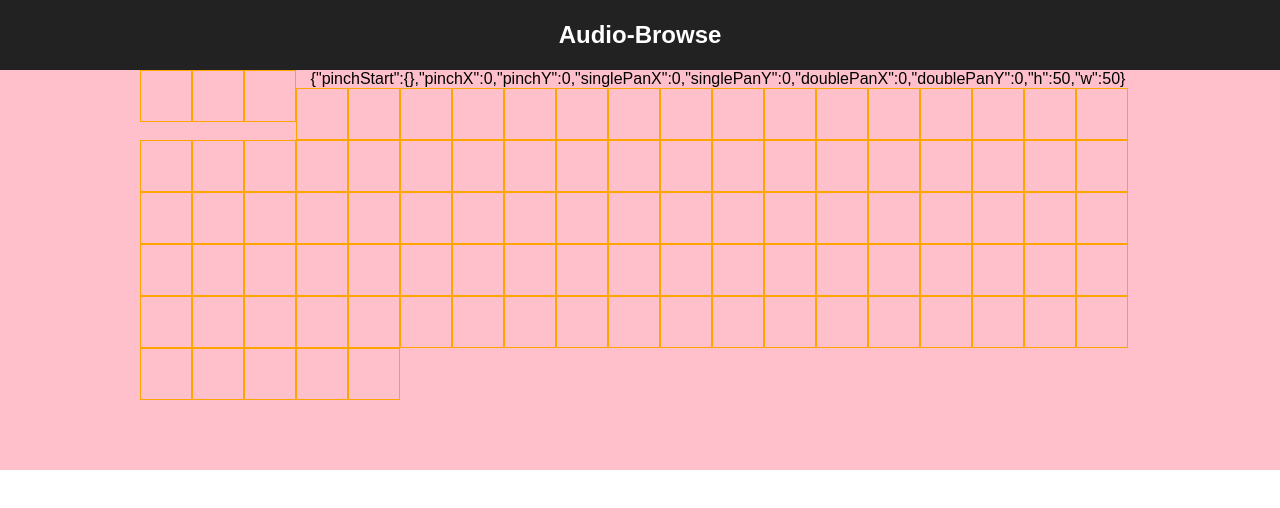
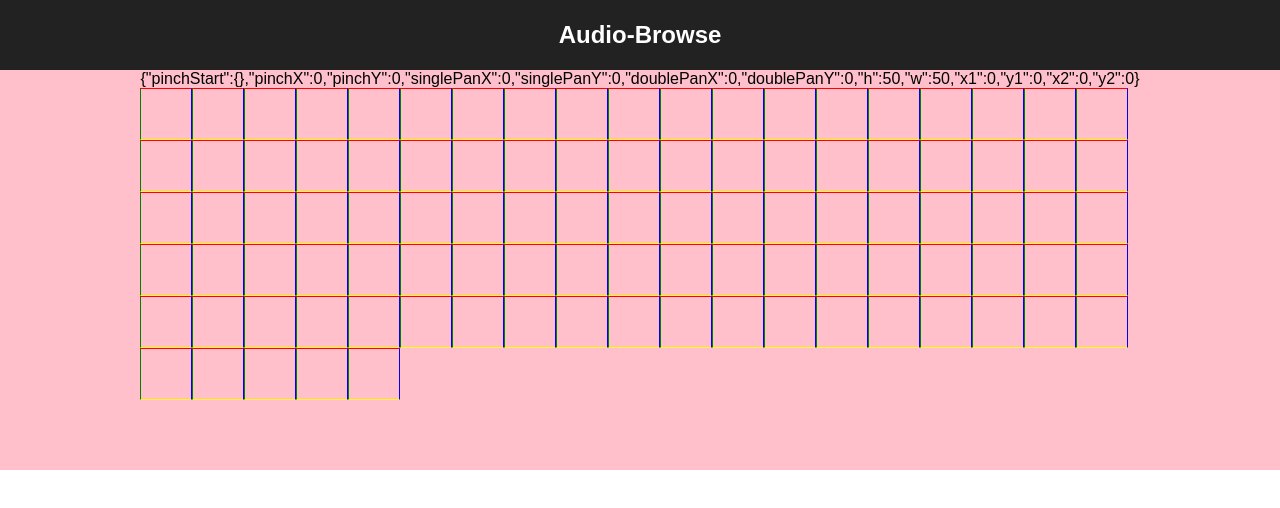
Before and after one commit to dpren/drum-synth-controller, a React (Create React App) app: page / in a window 1280 px wide. Shown: the top 508 px of the page. Built offline with nearby package versions, Linux system fonts and the light colour scheme.

Commit message:
implement single and dual finger drag

```diff
--- a/src/Player.js
+++ b/src/Player.js
@@ -7,7 +7,6 @@ class Player extends Component {
     pinchStart: {},
     pinchX: 0,
     pinchY: 0,
-    // TODO:
     singlePanX: 0,
     singlePanY: 0,
     doublePanX: 0,
@@ -15,25 +14,26 @@ class Player extends Component {
 
     h: 50,
     w: 50,
+    x1: 0,
+    y1: 0,
+    x2: 0,
+    y2: 0,
   };
 
-  handleRef = el => {
-    if (el) {
-      this.hammer = new Hammer.Manager(el, { recognizers: [[Hammer.Pinch]] });
-      // this.hammer.on('hammer.input', this.handlePan);
-      // this.hammer.add([new Hammer.Pinch(), new Hammer.Pan()]);
-      this.hammer.on('pan', this.handlePan);
-      this.hammer.on('pinch', this.handlePinch);
-    } else {
-      // this.hammer.off('hammer.input');
-      // this.hammer.off('pan');
-      this.hammer.off('pinch');
-    }
-
+  getXY1 = () => {
+    const { singlePanX, singlePanY, x1, y1 } = this.state;
+    return {
+      x1: x1 + singlePanX,
+      y1: y1 + singlePanY,
+    };
   };
 
-  handlePan = (evt) => {
-
+  getXY2 = () => {
+    const { doublePanX, doublePanY, x2, y2 } = this.state;
+    return {
+      x2: x2 + doublePanX,
+      y2: y2 + doublePanY,
+    };
   };
 
   getHW = () => {
@@ -41,7 +41,51 @@ class Player extends Component {
     const { min, max } = Math;
     return {
       h: max(0, !pinchY ? h : h * pinchY),
-      w: max(0, !pinchX ? w : w * pinchX) };
+      w: max(0, !pinchX ? w : w * pinchX)
+    };
+  };
+
+  handleRef = el => {
+    if (el) {
+      this.hammer = new Hammer.Manager(el, { recognizers: [
+        [Hammer.Pan, { pointers: 0 /* n pointers */ }],
+        [Hammer.Pinch, { threshold: 0.1 }],
+      ] });
+      this.hammer.on('pan', this.handlePan);
+      this.hammer.on('pinch', this.handlePinch);
+    } else {
+      this.hammer.off('pan');
+      this.hammer.off('pinch');
+    }
+
+  };
+
+  handlePan = (evt) => {
+    const { pointers, deltaX, deltaY } = evt;
+    const isPanEnd = _.some(pointers.map(p => p.type), type => type === 'pointerup');
+
+    if (pointers.length === 1) {
+      if (isPanEnd) {
+        this.setState({
+          singlePanX: 0,
+          singlePanY: 0,
+          ...this.getXY1(),
+        });
+      } else {
+        this.setState({ singlePanX: deltaX, singlePanY: deltaY});
+      }
+
+    } else if (pointers.length === 2) {
+      if (isPanEnd) {
+        this.setState({
+          doublePanX: 0,
+          doublePanY: 0,
+          ...this.getXY2(),
+        });
+      } else {
+        this.setState({ doublePanX: deltaX, doublePanY: deltaY});
+      }
+    }
   };
 
   handlePinch = (evt) => {
@@ -74,12 +118,20 @@ class Player extends Component {
   render() {
 
     const { h, w } = this.getHW();
+    const { x1, y1 } = this.getXY1();
+    const { x2, y2 } = this.getXY2();
+
     const squareStyle = {
       height: h,
       width: w,
       border: '1px solid orange',
       display: 'inline-block',
       float: 'left',
+      transform: `translate(${x1}px, ${y1}px)`,
+      borderTop: `solid red ${Math.max(1, -y2)}px`,
+      borderBottom: `solid yellow ${Math.max(1, y2)}px`,
+      borderLeft: `solid green ${Math.max(1, -x2)}px`,
+      borderRight: `solid blue ${Math.max(1, x2)}px`,
     };
 
     return (
```
